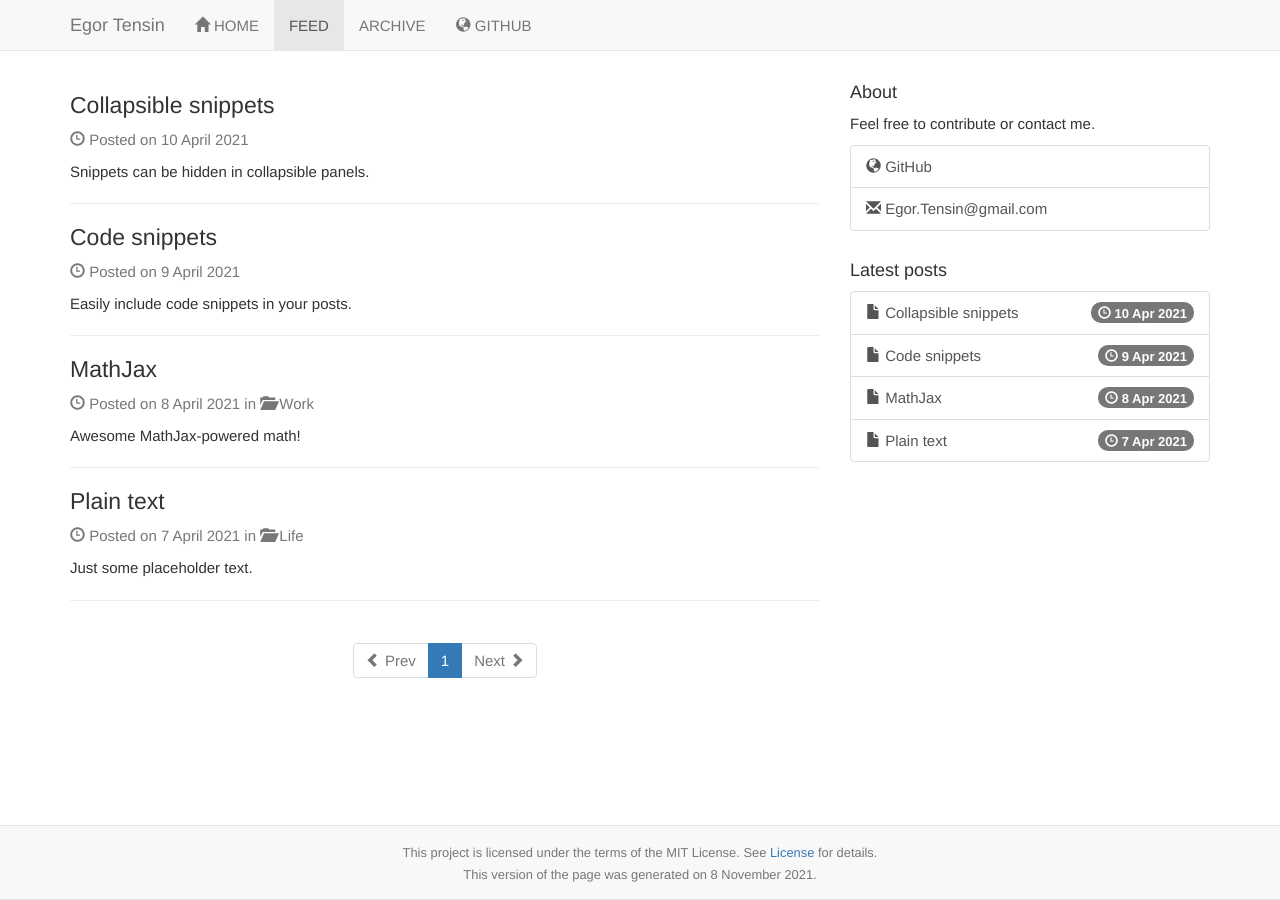
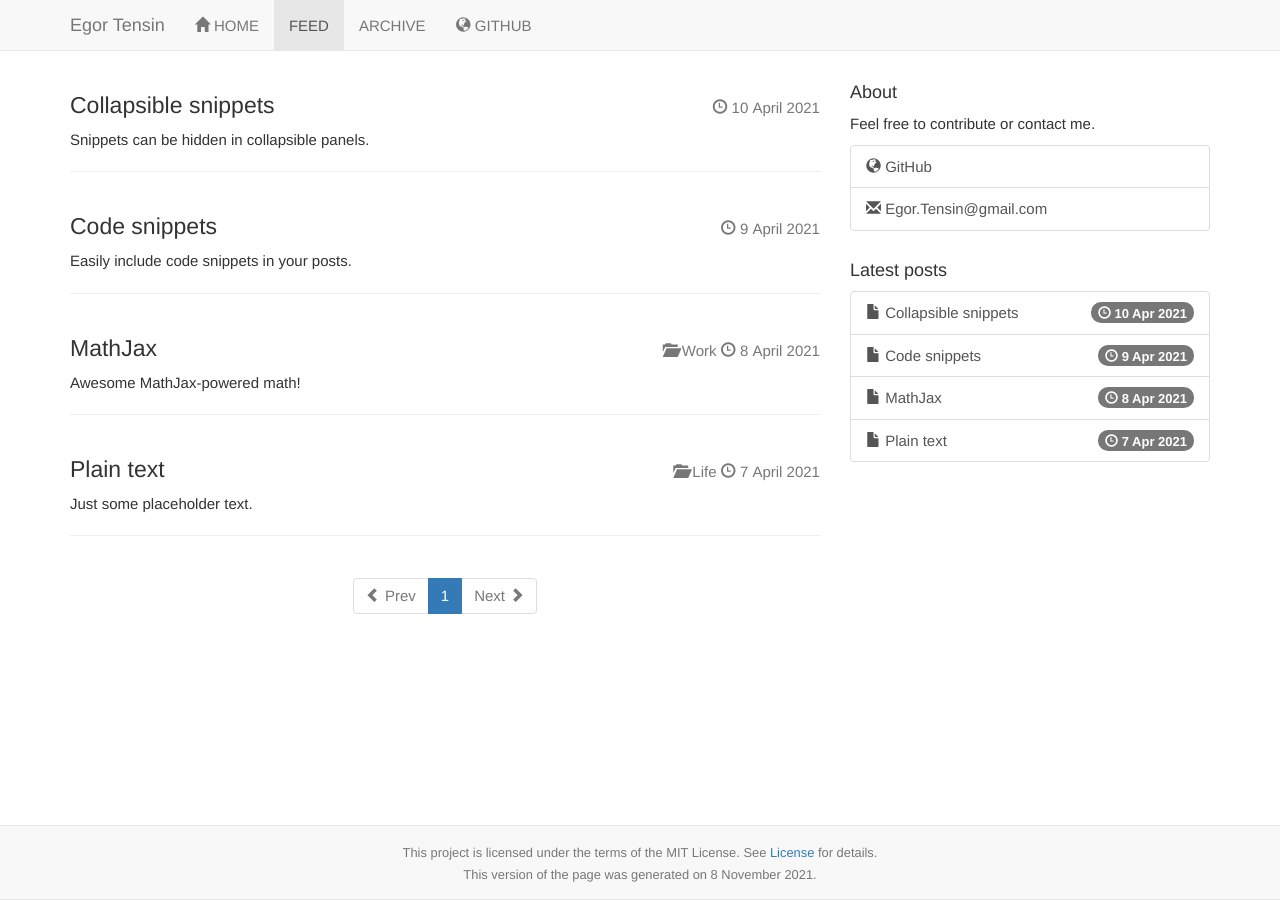
Before and after one commit to egor-tensin/jekyll-theme, a Jekyll site: the page built from feed/index.html, in a window 1280 px wide. Built offline with Jekyll 4.4.1, drawn with Linux system fonts in a browser that asks for light colours; the list of posts is cut into pages by our own code; the repository's description, which GitHub fills in, is left out.

Commit message:
put post dates beside the headers

```diff
--- a/_includes/posts/posts.html
+++ b/_includes/posts/posts.html
@@ -3,11 +3,19 @@
   <hr/>
 {% else %}
   {% for post in paginator.posts %}
-    <h2><a href="{{ post.url | relative_url }}">{{ post.title }}</a></h2>
-    <p class="text-muted">
-      <span class="glyphicon glyphicon-time"></span>&nbsp;Posted on {{ post.date | date: '%-d %B %Y' }}
-      {%- if post.category %} in <span class="glyphicon glyphicon-folder-open"></span>&nbsp;<a class="category" href="{{ '/' | relative_url }}{{ post.category | slugify: 'pretty' }}/">{{ post.category }}</a>{% endif %}
-    </p>
+    <div class="row post-header">
+      <div class="col-xs-12 col-sm-8">
+        <h2><a href="{{ post.url | relative_url }}">{{ post.title }}</a></h2>
+      </div>
+      <div class="col-xs-12 col-sm-4 post-date">
+        <p class="text-muted">
+          {% if post.category %}
+            <span class="glyphicon glyphicon-folder-open"></span>&nbsp;<a class="category" href="{{ '/' | relative_url }}{{ post.category | slugify: 'pretty' }}/">{{ post.category }}</a>
+          {% endif %}
+          <span class="glyphicon glyphicon-time"></span>&nbsp;{{ post.date | date: '%-d&nbsp;%B&nbsp;%Y' }}
+        </p>
+      </div>
+    </div>
     {{ post.excerpt | markdownify }}
     <hr/>
   {% endfor %}
--- a/assets/css/common/misc.css
+++ b/assets/css/common/misc.css
@@ -39,3 +39,16 @@ pre code {
 .text-muted a.category {
   color: inherit;
 }
+
+/* This is a relatively popular workaround to align side-by-side columns.
+ * I use it for post headers. */
+.post-header {
+  display: flex;
+  flex-wrap: wrap;
+  align-items: baseline;
+}
+@media (min-width: 768px) {
+  .post-date {
+    text-align: right;
+  }
+}
```
Also changed, not shown: _layouts/post.html (+13 -5 lines).
